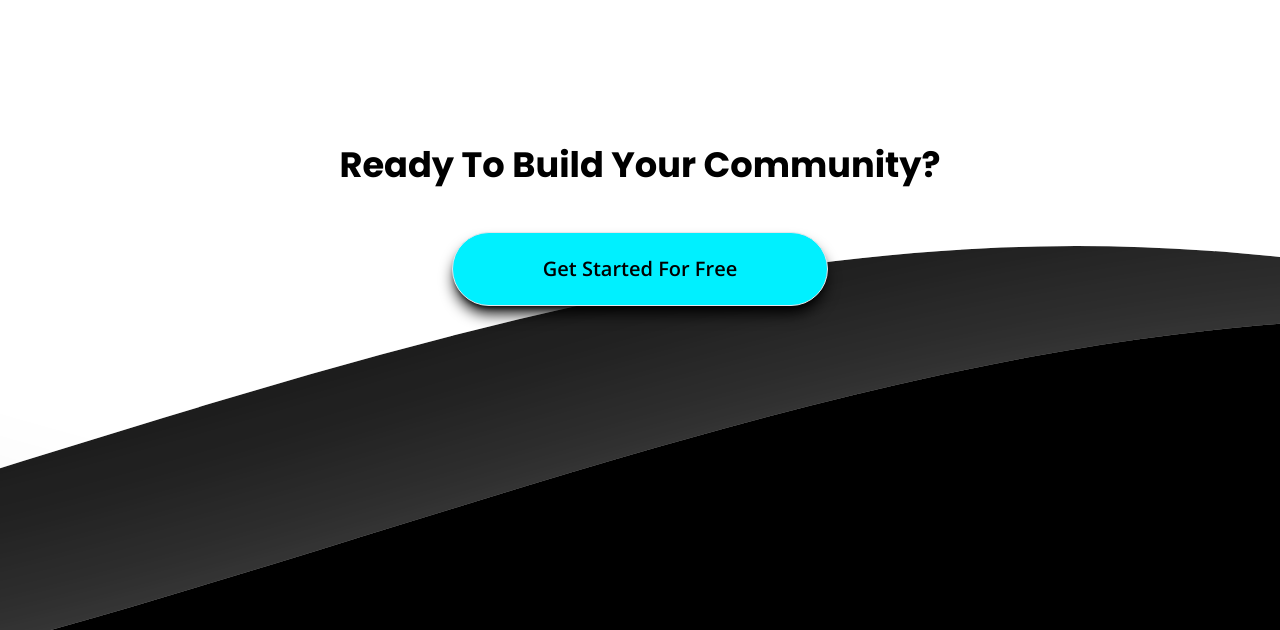
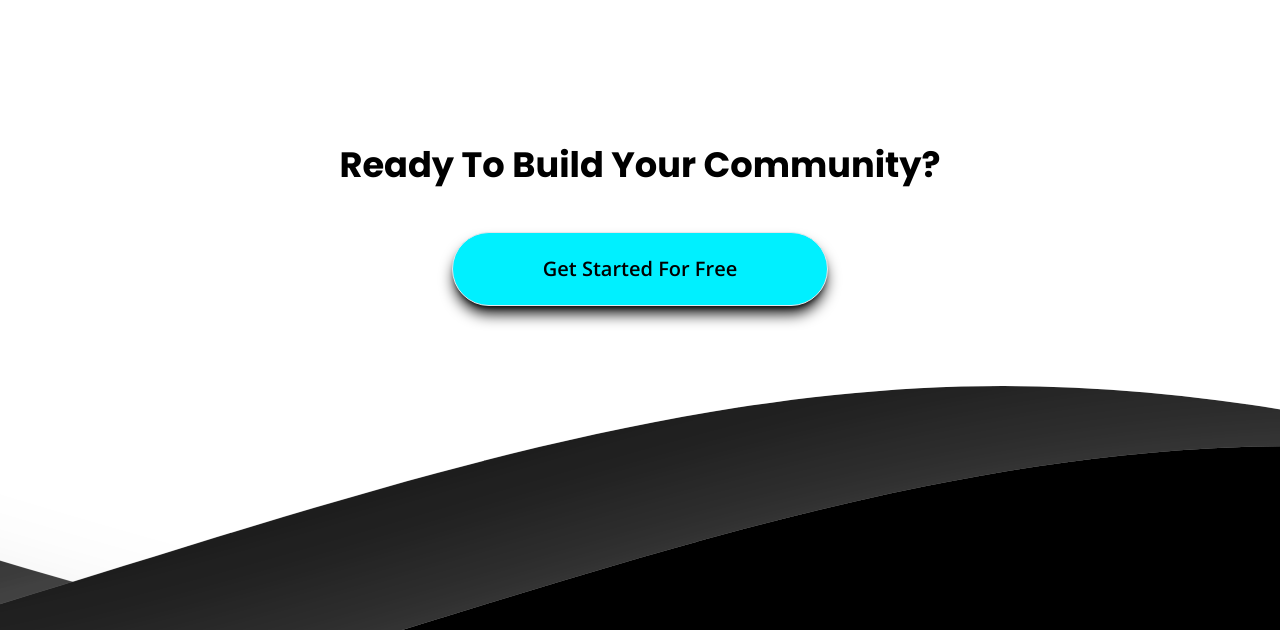
Before and after one commit to Grimm-N/huddle-landing-page-with-curved-sections, a website: page index.html in a window 1280 px wide. Shown: the part 4030-4660 px from the top of the page. Drawn offline with Linux system fonts and the light colour scheme; files whose address does not match are found by name.

Commit message:
footer update

```diff
--- a/index.html
+++ b/index.html
@@ -139,7 +139,7 @@
   <footer class="flex items-center justify-center w-full h-auto text-white clamp-footer-padding relative">
     <!-- waves header -->
     <div class="absolute z-[-1] inset-0 h-full">
-      <svg class="footer-wave-svg w-full h-[60rem] bottom-0"
+      <svg class="footer-wave-svg w-full h-[70rem] md:h-[50rem] bottom-0"
            xmlns="http://www.w3.org/2000/svg"
            xmlns:xlink="http://www.w3.org/1999/xlink"
            viewBox="0 24 150 40"
```
Also changed, not shown: output.css.
